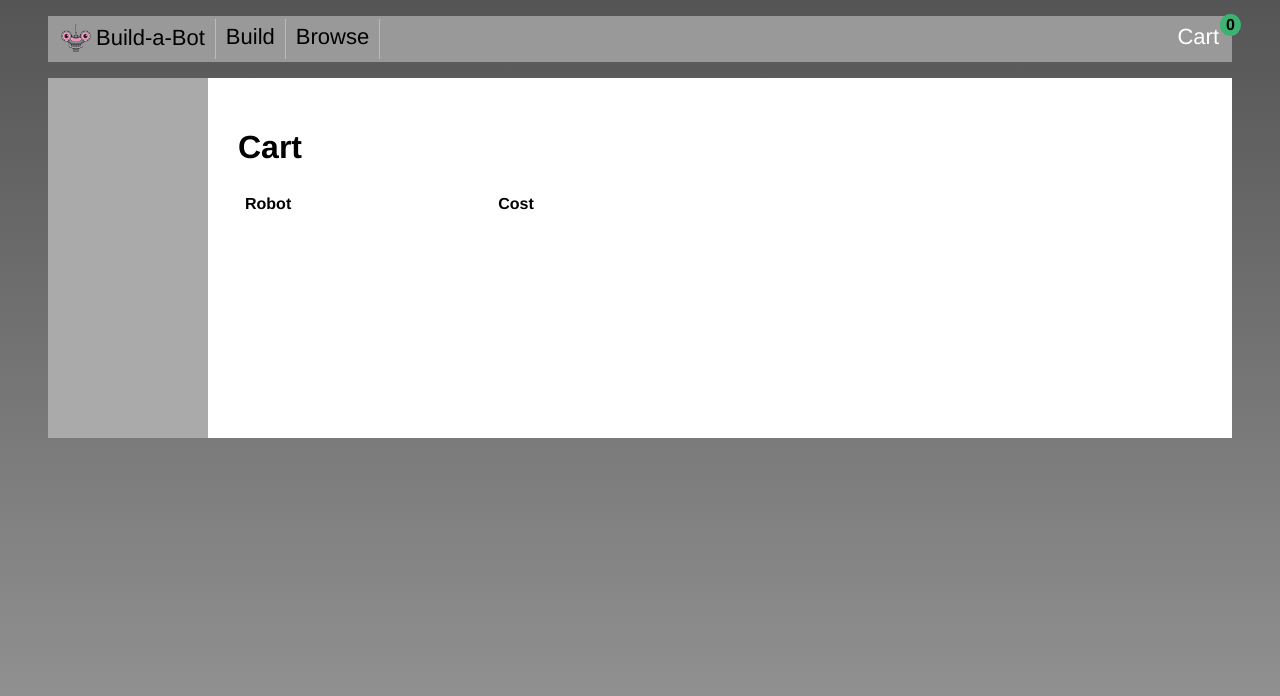
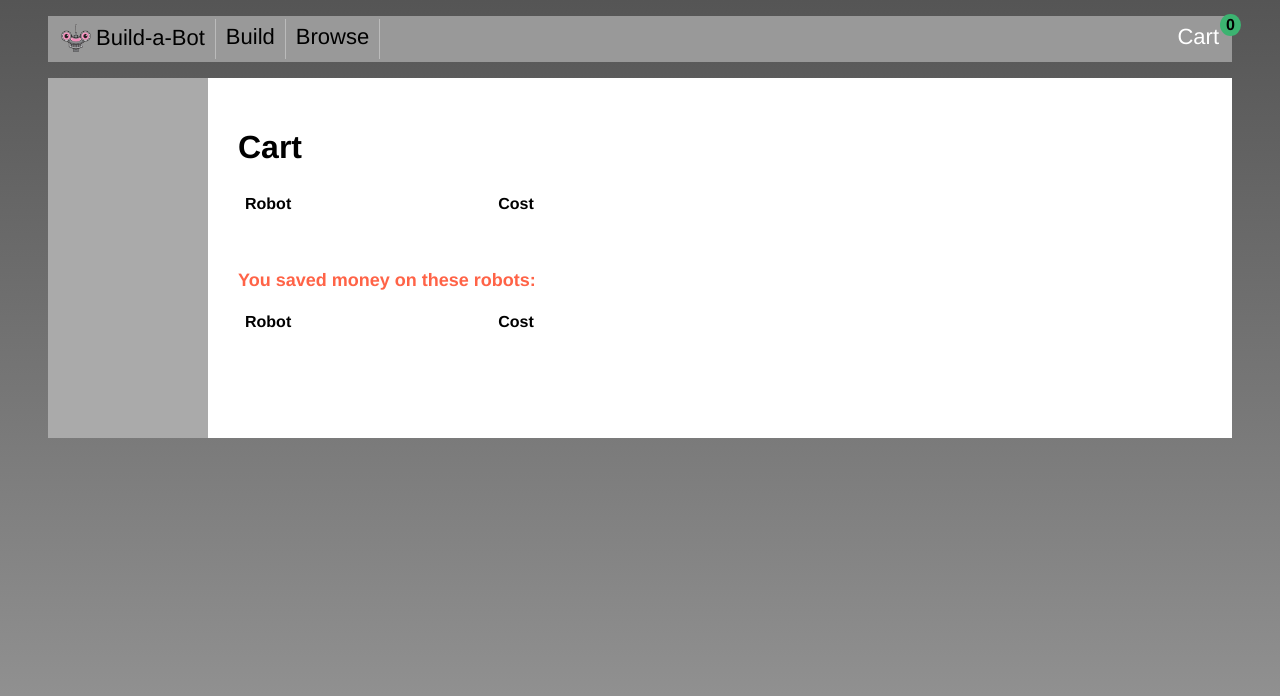
Before and after one commit to webguyian/build-a-bot, a Vue app: page /cart in a window 1280 px wide. Shown: the top 696 px of the page. Built offline with nearby package versions, Linux system fonts and the light colour scheme.

Commit message:
Create getParts action

```diff
--- a/src/cart/ShoppingCart.vue
+++ b/src/cart/ShoppingCart.vue
@@ -23,6 +23,29 @@
         </tr>
       </tbody>
     </table>
+    <h2>You saved money on these robots:</h2>
+    <table>
+      <thead>
+        <tr>
+          <th class="robot-title">
+            Robot
+          </th>
+          <th class="cost">
+            Cost
+          </th>
+        </tr>
+      </thead>
+      <tbody>
+        <tr v-for="(robot, index) in cartSaleItems" :key="index">
+          <td class="robot-title">
+            {{robot.head.title}}
+          </td>
+          <td class="cost">
+            {{robot.cost}}
+          </td>
+        </tr>
+      </tbody>
+    </table>
  </div>
 </template>
 
@@ -32,6 +55,9 @@
   computed: {
     cart() {
       return this.$store.state.cart;
+    },
+    cartSaleItems() {
+      return this.$store.getters.cartSaleItems;
     }
   }
 };
@@ -48,4 +74,10 @@
   .cost {
     text-align: right;
   }
+
+  h2 {
+    margin-top: 50px;
+    font-size: 18px;
+    color: tomato;
+  }
 </style>
--- a/src/store/index.js
+++ b/src/store/index.js
@@ -1,12 +1,30 @@
 import { createStore } from 'vuex';
+import axios from 'axios';
 
 export default createStore({
   state: {
-    cart: []
+    cart: [],
+    parts: null
   },
   mutations: {
     addRobotToCart(state, robot) {
       state.cart.push(robot);
+    },
+    updateParts(state, parts) {
+      state.parts = parts;
+    }
+  },
+  actions: {
+    getParts({ commit }) {
+      axios
+        .get('/api/parts')
+        .then((result) => commit('updateParts', result.data))
+        .catch(console.error);
+    }
+  },
+  getters: {
+    cartSaleItems(state) {
+      return state.cart.filter((item) => Object.keys(item).some((part) => item[part].onSale));
     }
   }
 });
```
Also changed, not shown: src/build/RobotBuilder.vue.
